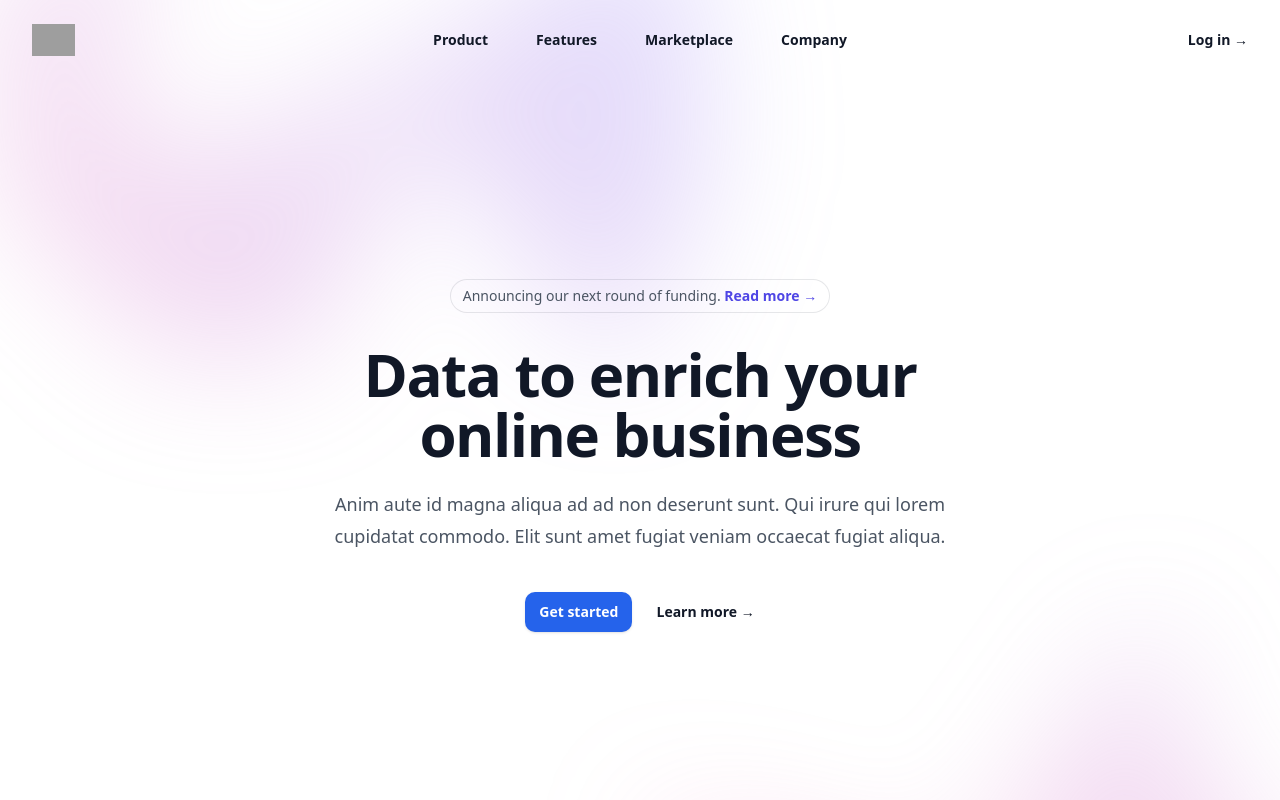
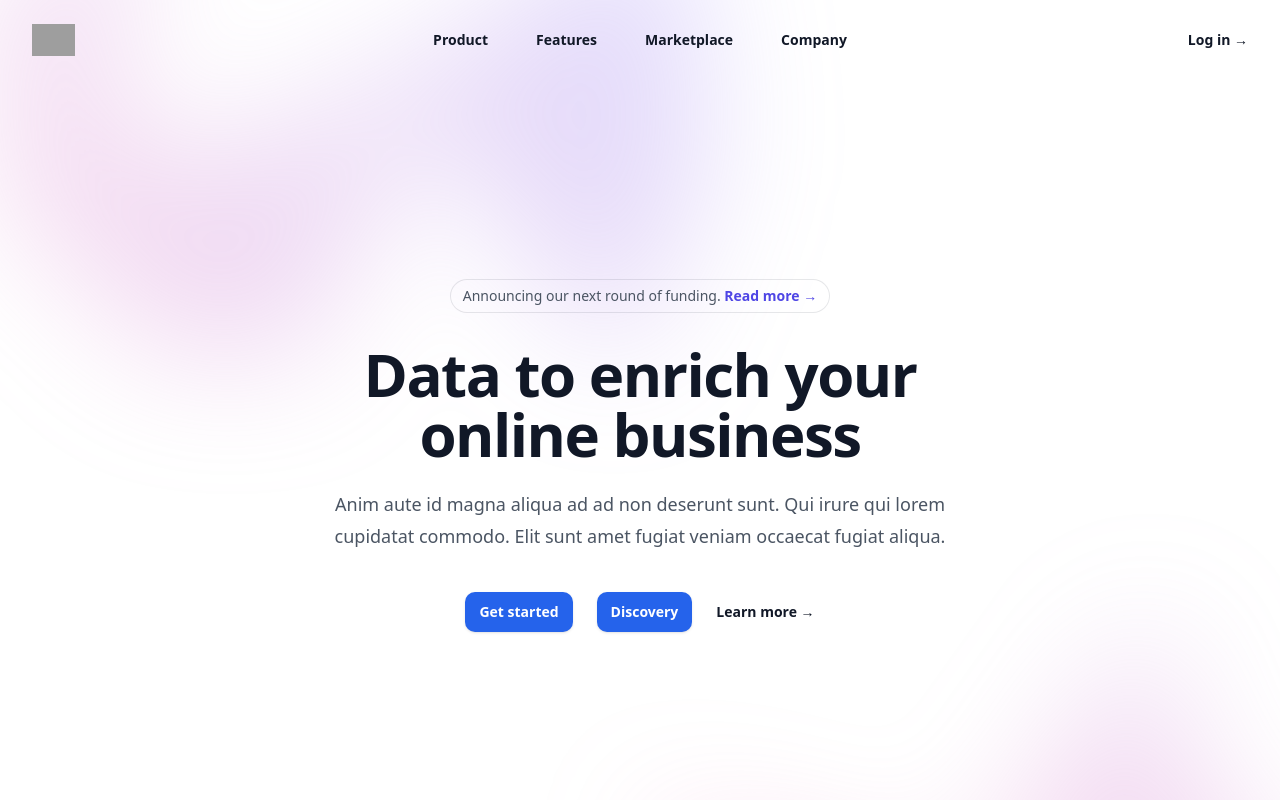
Before and after one commit to LexREI/frontend, a React (Vite) app: page / in a window 1280 px wide. Shown: the top 800 px of the page. Built offline with nearby package versions, Linux system fonts and the light colour scheme; grey boxes are pictures that could not be loaded.

Commit message:
feat: add link for discovery page

```diff
--- a/src/pages/Home/components/Hero.tsx
+++ b/src/pages/Home/components/Hero.tsx
@@ -41,6 +41,12 @@
             >
               Get started
             </Link>
+            <Link
+              to="/discovery"
+              className="rounded-md bg-primary text-primary-foreground px-3.5 py-2.5 text-sm font-semibold text-white shadow hover:bg-primary/90 focus-visible:outline focus-visible:outline-2 focus-visible:outline-offset-2 focus-visible:outline-indigo-600"
+            >
+              Discovery
+            </Link>
             <a
               href="#"
               className="text-sm font-semibold leading-6 text-gray-900"
```
